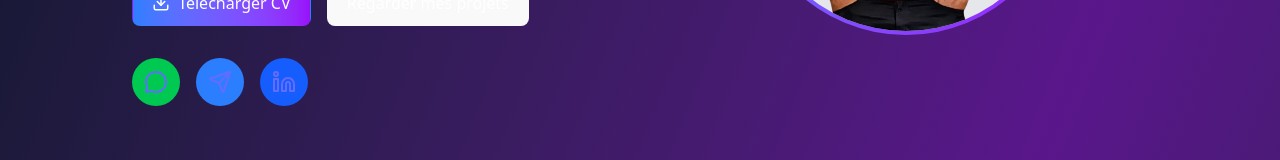
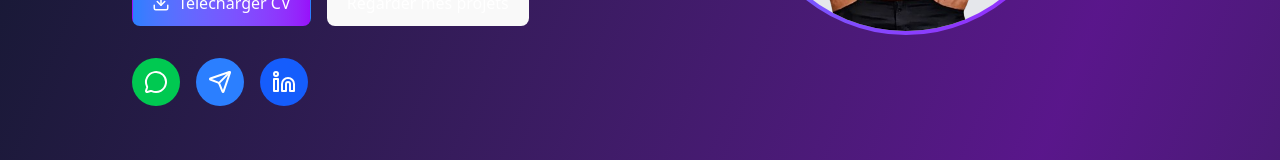
Before and after one commit to SafidyRakotonirina/safidyRakotonirina2025, a React (Vite) app: page / in a window 1280 px wide. Shown: the part 452-612 px from the top of the page. Built offline with nearby package versions, Linux system fonts and the light colour scheme.

Commit message:
maj avril2026

```diff
--- a/src/components/home/home.tsx
+++ b/src/components/home/home.tsx
@@ -27,6 +27,7 @@ export const Home: React.FC = () => {
     { name: 'HTML', level: 90, icon: "/images/logo-html.png" },
     { name: 'CSS', level: 85, icon: "/images/logo-css.png" },
     { name: 'JavaScript', level: 88, icon: "/images/logo-js.png" },
+    { name: 'Nestjs', level: 70, icon: "/images/nest.png" },
     { name: 'React Typescript', level: 75, icon: "/images/logo-react.png" },
     { name: 'PHP', level: 70, icon: "/images/logo-php.png" },
     { name: 'VS Code', level: 95, icon: "/images/logo-vscode.png" },
@@ -117,7 +118,7 @@ export const Home: React.FC = () => {
   };
 
   return (
-    <div className="w-full xl:px-25 relative bg-gradient-to-br from-slate-900 via-purple-900 to-slate-900 text-white overflow-x-hidden">
+    <div className="w-screen xl:px-25 relative bg-gradient-to-br from-slate-900 via-purple-900 to-slate-900 text-white overflow-x-hidden">
       {/* Navigation */}
       <nav className={`fixed top-0 left-0 w-full z-50 transition-all duration-300 ${isScrolled ? 'bg-black/80 backdrop-blur-md' : 'bg-transparent'}`}>
         <div className="max-w-7xl mx-auto px-4 sm:px-6 lg:px-8">
@@ -234,14 +235,14 @@ export const Home: React.FC = () => {
               </div>
 
               <div className="flex gap-3 sm:gap-4 justify-center lg:justify-start">
-                <a href="#" className="w-10 h-10 sm:w-12 sm:h-12 bg-green-500 rounded-full flex items-center justify-center hover:scale-110 transition-transform">
-                  <MessageCircle size={18} className="sm:w-6 sm:h-6" />
+                <a href="#" className="w-10 h-10 sm:w-12 sm:h-12 bg-green-500 rounded-full flex items-center justify-center hover:scale-110 transition-transform ">
+                  <MessageCircle size={18} className="sm:w-6 sm:h-6 text-white" />
                 </a>
                 <a href="#" className="w-10 h-10 sm:w-12 sm:h-12 bg-blue-500 rounded-full flex items-center justify-center hover:scale-110 transition-transform">
-                  <Send size={18} className="sm:w-6 sm:h-6" />
+                  <Send size={18} className="sm:w-6 sm:h-6 text-white " />
                 </a>
                 <a href="#" className="w-10 h-10 sm:w-12 sm:h-12 bg-blue-600 rounded-full flex items-center justify-center hover:scale-110 transition-transform">
-                  <Linkedin size={18} className="sm:w-6 sm:h-6" />
+                  <Linkedin size={18} className="sm:w-6 sm:h-6 text-white" />
                 </a>
               </div>
             </div>
@@ -486,17 +487,17 @@ export const Home: React.FC = () => {
         <div className="max-w-7xl mx-auto px-4 sm:px-6 lg:px-8">
           <div className="flex flex-col sm:flex-row justify-between items-center gap-4">
             <p className="text-gray-400 text-sm sm:text-base text-center sm:text-left">
-              © Safidy Rakotonirina 2025
+              © Safidy Rakotonirina
             </p>
             <div className="flex gap-3 sm:gap-4">
               <a href="#" className="w-8 h-8 sm:w-10 sm:h-10 bg-gradient-to-r from-pink-500 to-purple-600 rounded-full flex items-center justify-center hover:scale-110 transition-transform">
-                <Instagram size={16} className="sm:w-5 sm:h-5" />
+                <Instagram size={16} className="sm:w-5 sm:h-5 text-white" />
               </a>
               <a href="#" className="w-8 h-8 sm:w-10 sm:h-10 bg-green-500 rounded-full flex items-center justify-center hover:scale-110 transition-transform">
-                <MessageCircle size={16} className="sm:w-5 sm:h-5" />
+                <MessageCircle size={16} className="sm:w-5 sm:h-5 text-white" />
               </a>
               <a href="#" className="w-8 h-8 sm:w-10 sm:h-10 bg-gray-700 rounded-full flex items-center justify-center hover:scale-110 transition-transform">
-                <Github size={16} className="sm:w-5 sm:h-5" />
+                <Github size={16} className="sm:w-5 sm:h-5 text-white" />
               </a>
             </div>
           </div>
--- a/src/components/projets/mesProjet.tsx
+++ b/src/components/projets/mesProjet.tsx
@@ -215,7 +215,7 @@ export const ProjetPage: React.FC = () => {
   };
 
   return (
-    <div className="w-full xl:px-25 relative bg-gradient-to-br from-slate-900 via-purple-900 to-slate-900 text-white overflow-x-hidden">
+    <div className="w-screen xl:px-25 relative bg-gradient-to-br from-slate-900 via-purple-900 to-slate-900 text-white overflow-x-hidden">
       {/* Navigation */}
       <nav className={`fixed top-0 left-0 w-full z-50 transition-all duration-300 ${isScrolled ? 'bg-black/80 backdrop-blur-md' : 'bg-transparent'}`}>
         <div className="max-w-7xl mx-auto px-4 sm:px-6 lg:px-8">
```
Also changed, not shown: public/images/nest.png (added).
